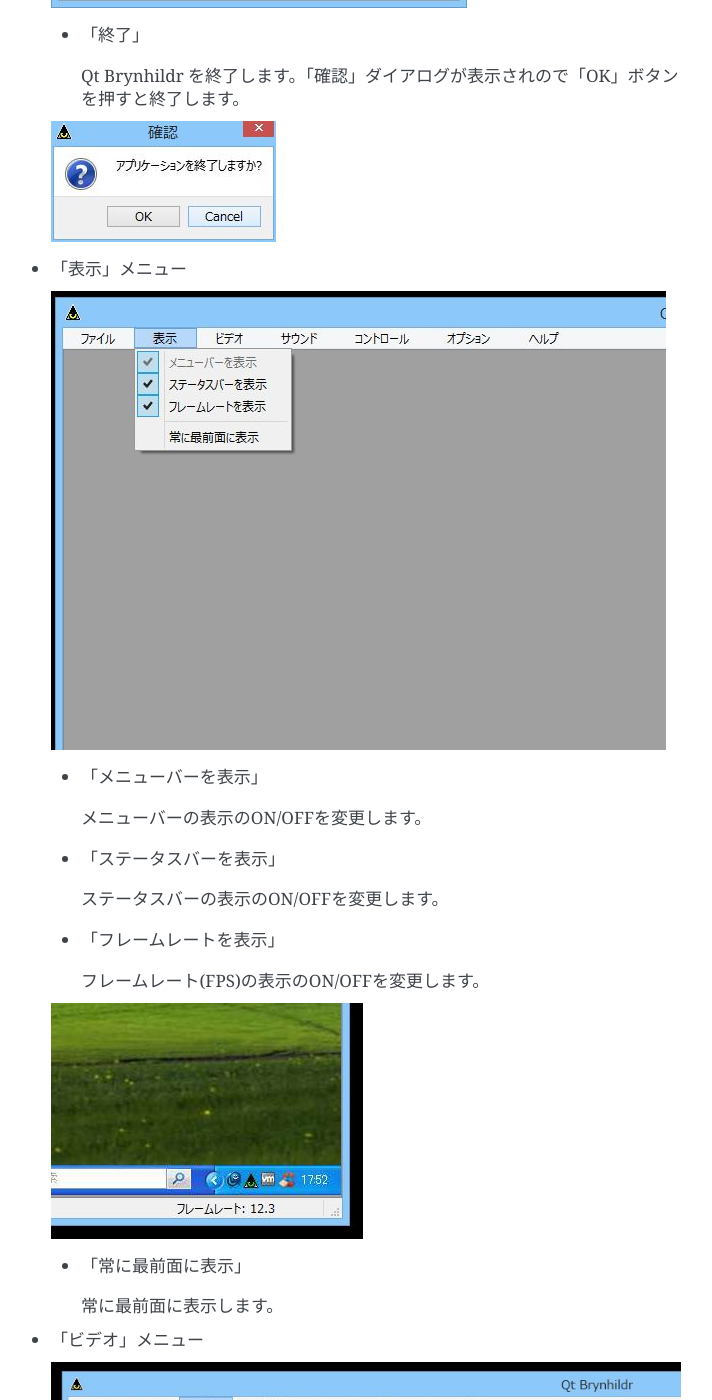
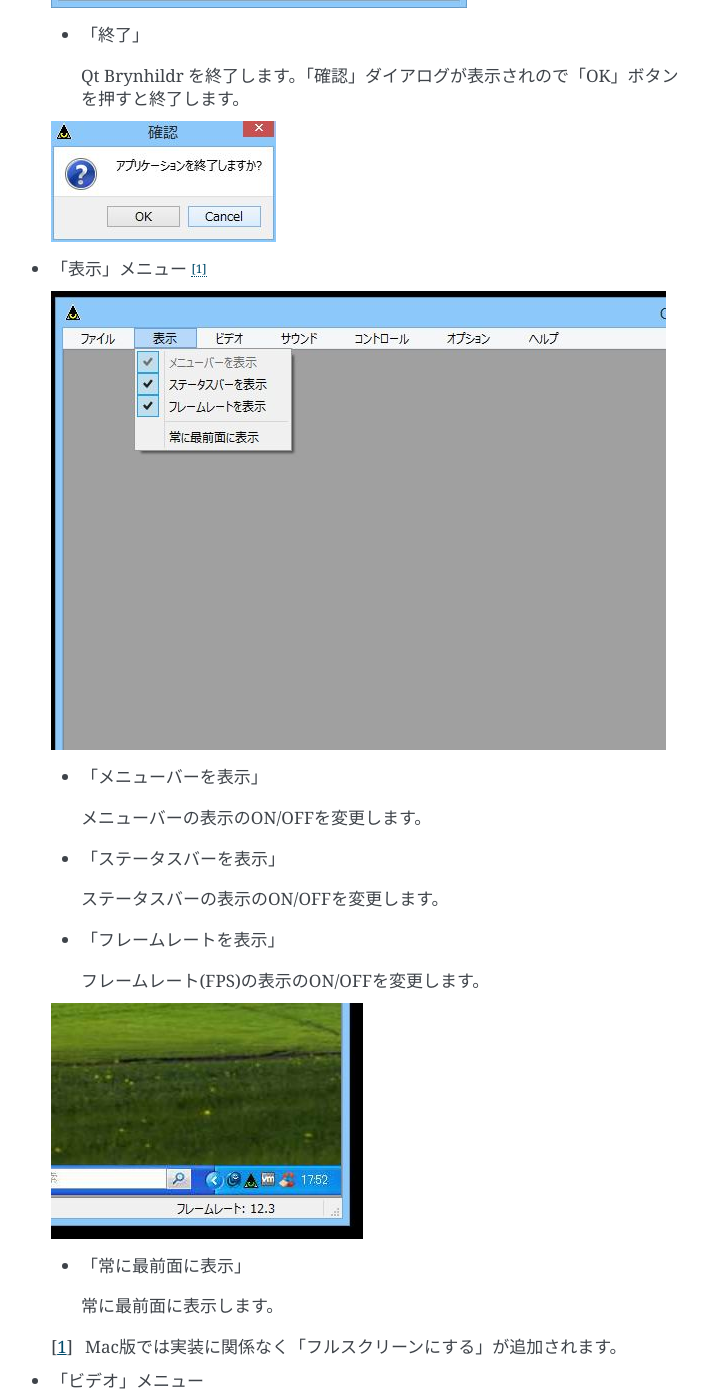
Before and after one commit to funfun-dc5/qtbrynhildr, a Sphinx documentation site: the page built from doc/manual/source/use_qtbrynhildr.rst, in a window 1280 px wide and 1400 px high, scrolled down 2255 px. Shown: the whole window, without its empty margins (399-1111 px from the left). Built offline with Sphinx 7.4.7, drawn with Linux system fonts in a browser that asks for light colours.

Commit message:
updated ReadMe.txt and manual for MacOSX

```diff
--- a/doc/manual/source/use_qtbrynhildr.rst
+++ b/doc/manual/source/use_qtbrynhildr.rst
@@ -47,7 +47,7 @@
 
  .. image:: images/confirm_dialog.jpg
 
-* 「表示」メニュー
+* 「表示」メニュー [#]_
 
  .. image:: images/menu_display.jpg
 
@@ -68,6 +68,8 @@
  * 「常に最前面に表示」
 
    常に最前面に表示します。
+
+ .. [#] Mac版では実装に関係なく「フルスクリーンにする」が追加されます。
 
 * 「ビデオ」メニュー
 
```
Also changed, not shown: 1 other file.
